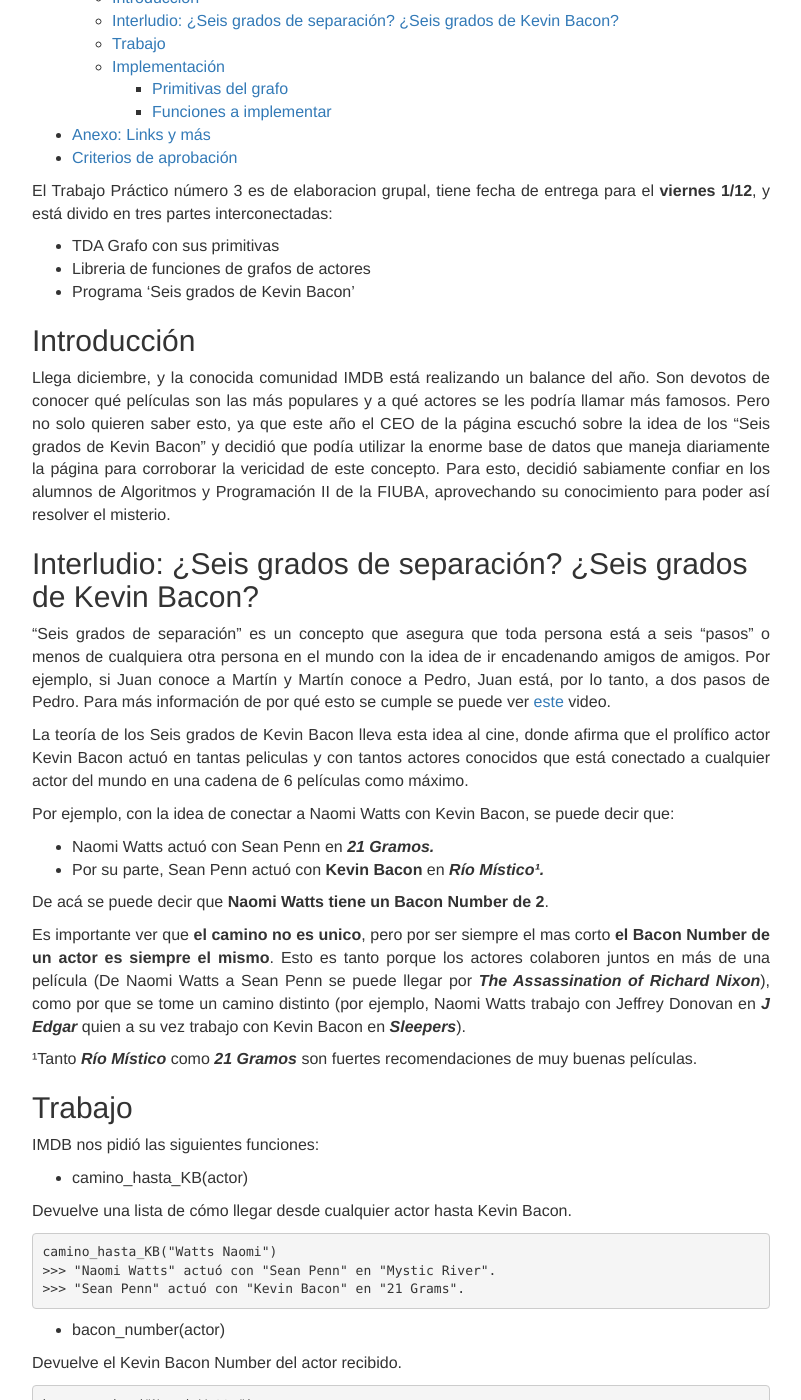
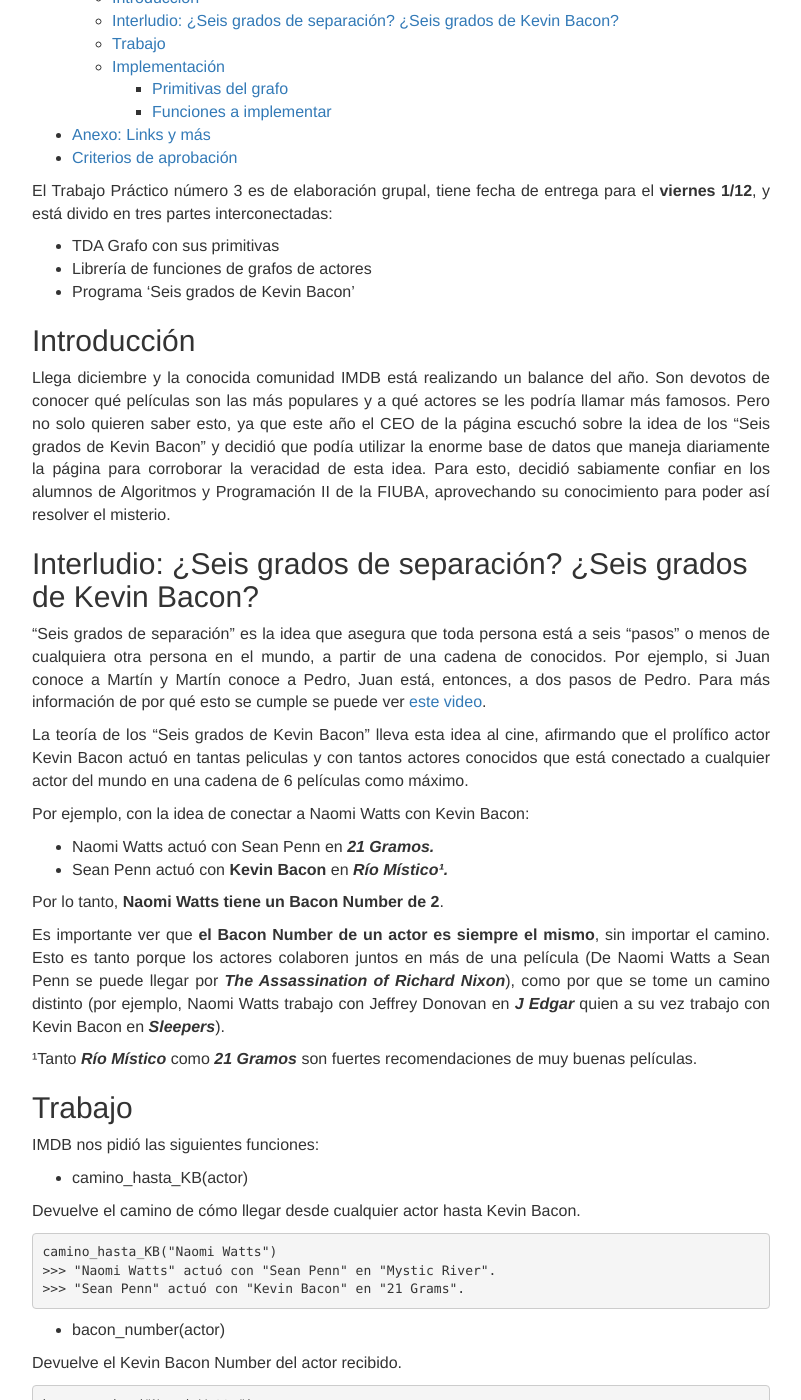
Before and after one commit to algoritmos-rw/algoritmos, a Jekyll site: the page built from static/tps/2017_2/tp3/index.md, in a window 1280 px wide and 1400 px high, scrolled down 249 px. Shown: the whole window, without its empty margins (239-1040 px from the left). Built offline with Jekyll 4.4.1, drawn with Linux system fonts in a browser that asks for light colours; some of the changed text lies outside the part shown.

Commit message:
Mejorada la redacción del tp3 2017c2

````diff
--- a/static/tps/2017_2/tp3/index.md
+++ b/static/tps/2017_2/tp3/index.md
@@ -15,32 +15,32 @@
 * Contenido
 {:toc}
 
-El Trabajo Práctico número 3 es de elaboracion grupal, tiene fecha de entrega para el **viernes 1/12**, y
+El Trabajo Práctico número 3 es de elaboración grupal, tiene fecha de entrega para el **viernes 1/12**, y
 está divido en tres partes interconectadas:
 * TDA Grafo con sus primitivas
-* Libreria de funciones de grafos de actores
+* Librería de funciones de grafos de actores
 * Programa 'Seis grados de Kevin Bacon'
 
 ## Introducción
 
-Llega diciembre, y la conocida comunidad IMDB está realizando un balance del año. Son devotos de conocer qué películas son las más populares y a qué actores se les podría llamar más famosos.
-Pero no solo quieren saber esto, ya que este año el CEO de la página escuchó sobre la idea de los “Seis grados de Kevin Bacon” y decidió que podía utilizar la enorme base de datos que maneja diariamente la página para corroborar la vericidad de este concepto.
+Llega diciembre y la conocida comunidad IMDB está realizando un balance del año. Son devotos de conocer qué películas son las más populares y a qué actores se les podría llamar más famosos.
+Pero no solo quieren saber esto, ya que este año el CEO de la página escuchó sobre la idea de los “Seis grados de Kevin Bacon” y decidió que podía utilizar la enorme base de datos que maneja diariamente la página para corroborar la veracidad de esta idea.
 Para esto, decidió sabiamente confiar en los alumnos de Algoritmos y Programación II de la FIUBA, aprovechando su conocimiento para poder así resolver el misterio.
 
 ## Interludio: ¿Seis grados de separación? ¿Seis grados de Kevin Bacon?
 
-"Seis grados de separación" es un concepto que asegura que toda persona está a seis "pasos" o menos de cualquiera otra persona en el mundo con la idea de ir encadenando amigos de amigos. Por ejemplo, si Juan conoce a Martín y Martín conoce a Pedro, Juan está, por lo tanto, a dos pasos de Pedro. Para más información de por qué esto se cumple se puede ver [este](https://youtu.be/TcxZSmzPw8k)  video.
+"Seis grados de separación" es la idea que asegura que toda persona está a seis "pasos" o menos de cualquiera otra persona en el mundo, a partir de una cadena de conocidos. Por ejemplo, si Juan conoce a Martín y Martín conoce a Pedro, Juan está, entonces, a dos pasos de Pedro. Para más información de por qué esto se cumple se puede ver [este video](https://youtu.be/TcxZSmzPw8k).
 
-La teoría de los Seis grados de Kevin Bacon lleva esta idea al cine, donde afirma que el prolífico actor Kevin Bacon actuó en tantas peliculas y con tantos actores conocidos que está conectado a cualquier actor del mundo en una cadena de 6 películas como máximo.
+La teoría de los "Seis grados de Kevin Bacon" lleva esta idea al cine, afirmando que el prolífico actor Kevin Bacon actuó en tantas peliculas y con tantos actores conocidos que está conectado a cualquier actor del mundo en una cadena de 6 películas como máximo.
 
-Por ejemplo, con la idea de conectar a Naomi Watts con Kevin Bacon, se puede decir que:
+Por ejemplo, con la idea de conectar a Naomi Watts con Kevin Bacon:
 
 * Naomi Watts actuó con Sean Penn en _**21 Gramos.**_
-* Por su parte, Sean Penn actuó con **Kevin Bacon** en _**Río Místico¹.**_
+* Sean Penn actuó con **Kevin Bacon** en _**Río Místico¹.**_
 
-De acá se puede decir que **Naomi Watts tiene un Bacon Number de 2**.
+Por lo tanto, **Naomi Watts tiene un Bacon Number de 2**.
 
-Es importante ver que **el camino no es unico**, pero por ser siempre el mas corto **el Bacon Number de un actor es siempre el mismo**. Esto es tanto porque los actores colaboren juntos en más de una película (De Naomi Watts a Sean Penn se puede llegar por _**The Assassination of Richard Nixon**_), como por que se tome un camino distinto (por ejemplo, Naomi Watts trabajo con Jeffrey Donovan en _**J Edgar**_ quien a su vez trabajo con Kevin Bacon en _**Sleepers**_).
+Es importante ver que **el Bacon Number de un actor es siempre el mismo**, sin importar el camino. Esto es tanto porque los actores colaboren juntos en más de una película (De Naomi Watts a Sean Penn se puede llegar por _**The Assassination of Richard Nixon**_), como por que se tome un camino distinto (por ejemplo, Naomi Watts trabajo con Jeffrey Donovan en _**J Edgar**_ quien a su vez trabajo con Kevin Bacon en _**Sleepers**_).
 
 ¹Tanto _**Río Místico**_ como _**21 Gramos**_ son fuertes recomendaciones de muy buenas películas.
 
@@ -50,9 +50,9 @@
 
 * camino_hasta_KB(actor)
 
-Devuelve una lista de cómo llegar desde cualquier actor hasta Kevin Bacon.
+Devuelve el camino de cómo llegar desde cualquier actor hasta Kevin Bacon.
 ```
-camino_hasta_KB("Watts Naomi")
+camino_hasta_KB("Naomi Watts")
 >>> "Naomi Watts" actuó con "Sean Penn" en "Mystic River".
 >>> "Sean Penn" actuó con "Kevin Bacon" en "21 Grams".
 ```
@@ -67,7 +67,7 @@
 
 * bacon_number_mayor_a_6()
 
-Devuelve la lista de actores (¿existirán?) a una distancia mayor que 6 pasos de Kevin Bacon.
+Devuelve los actores (¿existirán?) a una distancia mayor a 6 pasos de Kevin Bacon.
 ```
 bacon_number_mayor_a_6()
 >>> Los actores con un KBN mayor a 6 son: ???
@@ -75,7 +75,7 @@
 
 * peliculas_mas_populares(n)
 
-Devuelve una lista con las n películas más populares de Kevin Bacon.
+Devuelve las n películas más populares de Kevin Bacon.
 
 La "popularidad" de una película se puede calcular como el promedio de la popularidad de sus actores.
 ```
@@ -85,7 +85,7 @@
 
 * similares(n)
 
-Devuelve una lista con los n actores más similares a Kevin Bacon.
+Devuelve los n actores más similares a Kevin Bacon.
 
 ¿Si una película quisiese contratar a Kevin Bacon pero no tiene el presupuesto para pagarlo? ¡Contrata al que más se le parece!
 ```
@@ -95,7 +95,7 @@
 
 * popularidad_contra_KB(actor)
 
-Todo el mundo sabe que Kevin Bacon es el actor mas popular de todos. Usando su popularidad como base (puede ser calculada solamente una vez), devuelve en porcentaje cuan popular es el actor en comparación a KB.
+Todo el mundo sabe que Kevin Bacon es el actor más popular de todos. Usando su popularidad como base (puede ser calculada solamente una vez), devuelve en porcentaje cuán popular es el actor en comparación a KB.
 
 ```
 popularidad_contra_KB("Robert Pattinson")
@@ -207,4 +208,4 @@
 
 El trabajo puede ser realizado en cualquier lenguaje de programación.
 
-Se pide 3 archivos: grafo, libreria de grafos de actores y programa de KB.
+Se pide 3 archivos: grafo, librería de grafos de actores y programa de Kevin Bacon.
````
Also changed, not shown: other parts of static/tps/2017_2/tp3/index.md (+12 -11 lines).
